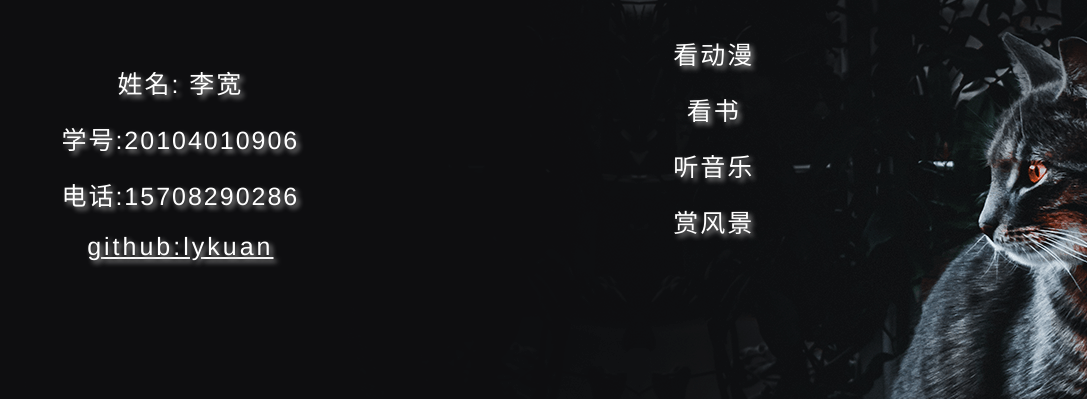
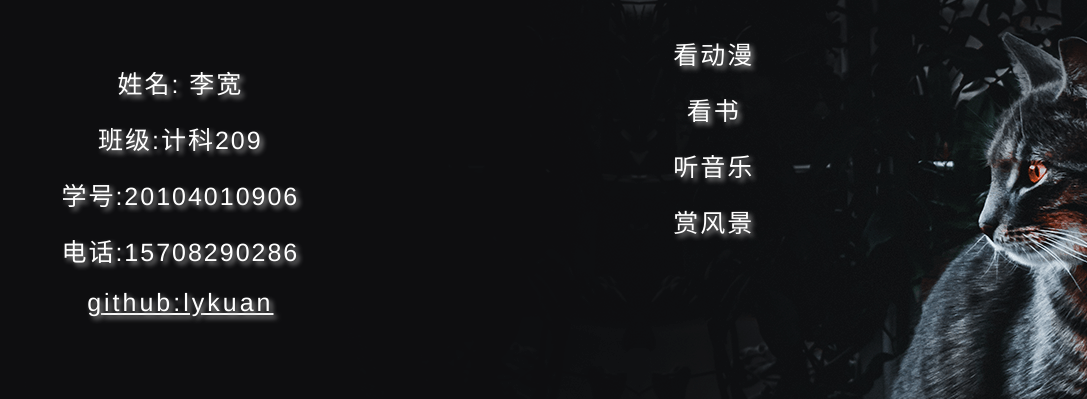
Before and after one commit to lykuan/self-presentation, a plain HTML site: page self-presentation.html in a window 1280 px wide. Shown: the part 91-490 px from the top of the page, without its empty margins (193-1280 px from the left). Drawn offline with Linux system fonts and the light colour scheme.

Commit message:
self presentation

```diff
--- a/self-presentation.html
+++ b/self-presentation.html
@@ -18,6 +18,7 @@
         <section class="personal-profile"><img src="" alt="">
             <ul>
                 <li>姓名: 李宽</li>
+                <li>班级:计科209</li>
                 <li>学号:20104010906</li>
                 <li>电话:15708290286</li>
                 <p><a href="https://github.com/lykuan">github:lykuan</a></p>
```
